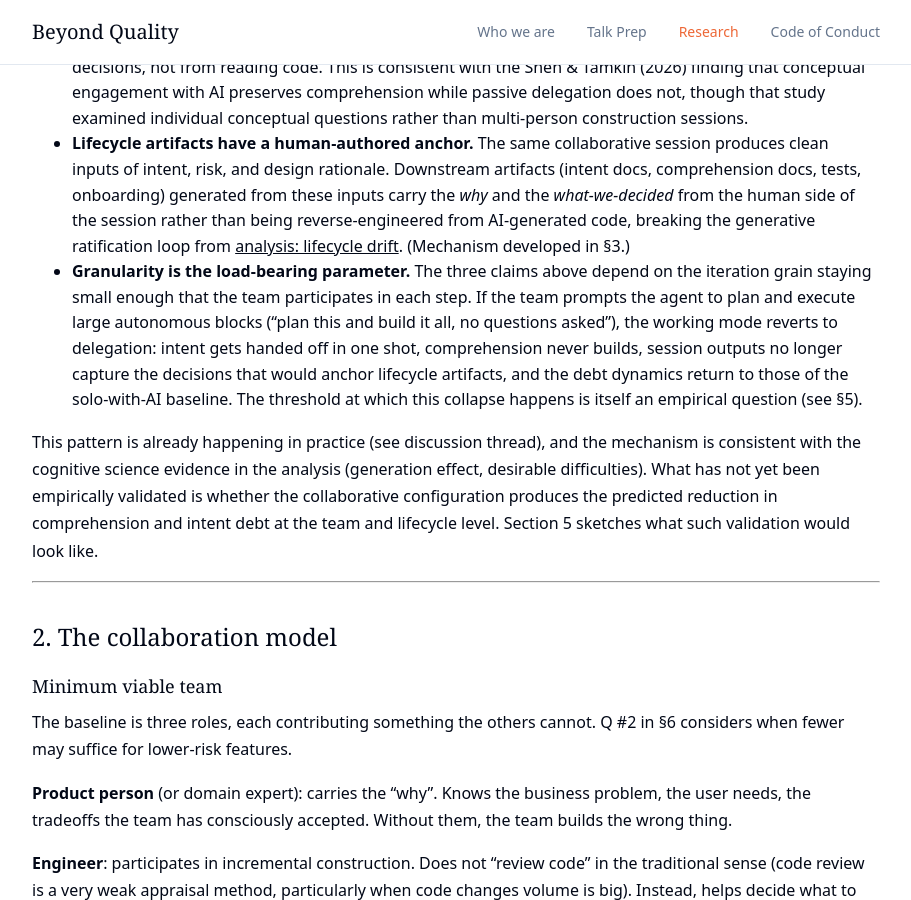
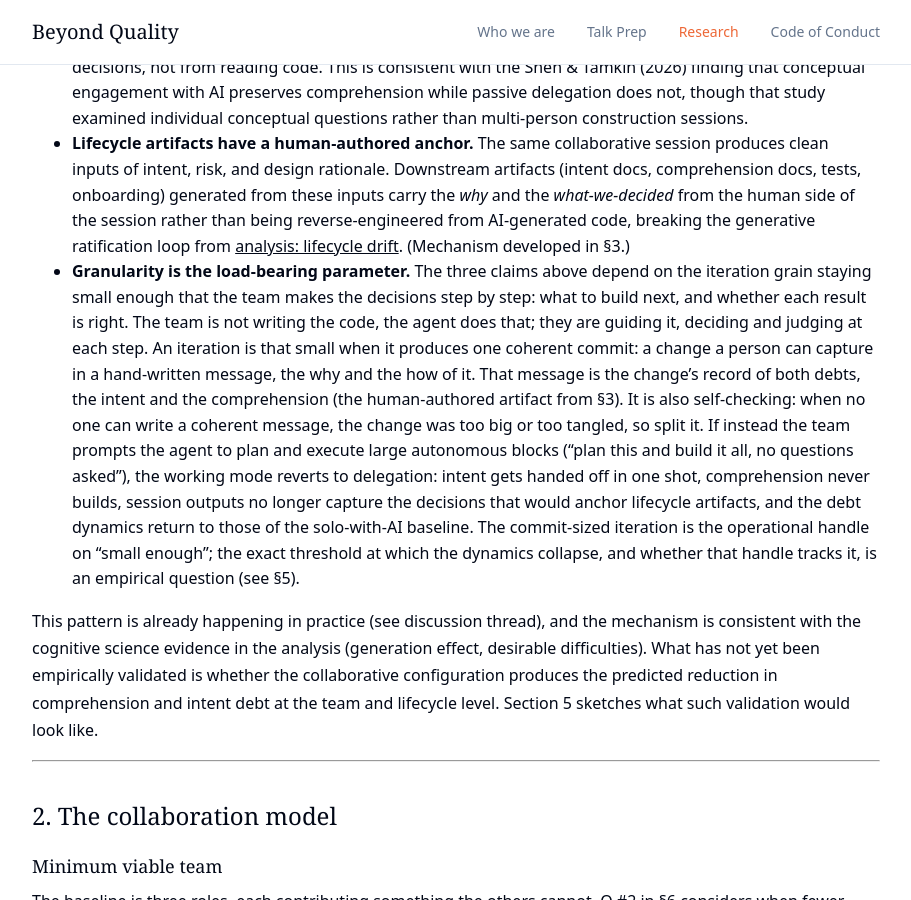
Before and after one commit to BeyondQuality/beyondquality, a Jekyll site: the page built from research/ai-era-testing/proposal.md, in a window 1280 px wide and 900 px high, scrolled down 1376 px. Shown: the whole window, without its empty margins (184-1095 px from the left). Built offline with Jekyll 4.4.1, drawn with Linux system fonts in a browser that asks for light colours; our own code applies the rules of GitHub Pages for plain Markdown files.

Commit message:
claryfied the commits importance

```diff
--- a/research/ai-era-testing/proposal.md
+++ b/research/ai-era-testing/proposal.md
@@ -31,7 +31,7 @@ The hypothesis: when two or more people collaborate at small iteration grain whi
 - **Intent debt does not accumulate during construction.** The people making the decisions are in the room while the thing is being built. Intent is never delegated during the session, so it cannot be lost there. (Lifecycle persistence is a separate problem; see §6.)
 - **Comprehension debt is structurally minimised.** The engineer participates in incremental construction: they help decide what to build, they see each small step emerge in the context of decisions they just made, they are in a dialogue with the agent. The comprehension they maintain comes from participation in the decisions, not from reading code. This is consistent with the Shen & Tamkin (2026) finding that conceptual engagement with AI preserves comprehension while passive delegation does not, though that study examined individual conceptual questions rather than multi-person construction sessions.
 - **Lifecycle artifacts have a human-authored anchor.** The same collaborative session produces clean inputs of intent, risk, and design rationale. Downstream artifacts (intent docs, comprehension docs, tests, onboarding) generated from these inputs carry the *why* and the *what-we-decided* from the human side of the session rather than being reverse-engineered from AI-generated code, breaking the generative ratification loop from [analysis: lifecycle drift](analysis-lifecycle.md). (Mechanism developed in §3.)
-- **Granularity is the load-bearing parameter.** The three claims above depend on the iteration grain staying small enough that the team participates in each step. If the team prompts the agent to plan and execute large autonomous blocks ("plan this and build it all, no questions asked"), the working mode reverts to delegation: intent gets handed off in one shot, comprehension never builds, session outputs no longer capture the decisions that would anchor lifecycle artifacts, and the debt dynamics return to those of the solo-with-AI baseline. The threshold at which this collapse happens is itself an empirical question (see §5).
+- **Granularity is the load-bearing parameter.** The three claims above depend on the iteration grain staying small enough that the team makes the decisions step by step: what to build next, and whether each result is right. The team is not writing the code, the agent does that; they are guiding it, deciding and judging at each step. An iteration is that small when it produces one coherent commit: a change a person can capture in a hand-written message, the why and the how of it. That message is the change's record of both debts, the intent and the comprehension (the human-authored artifact from §3). It is also self-checking: when no one can write a coherent message, the change was too big or too tangled, so split it. If instead the team prompts the agent to plan and execute large autonomous blocks ("plan this and build it all, no questions asked"), the working mode reverts to delegation: intent gets handed off in one shot, comprehension never builds, session outputs no longer capture the decisions that would anchor lifecycle artifacts, and the debt dynamics return to those of the solo-with-AI baseline. The commit-sized iteration is the operational handle on "small enough"; the exact threshold at which the dynamics collapse, and whether that handle tracks it, is an empirical question (see §5).
 
 This pattern is already happening in practice (see discussion thread), and the mechanism is consistent with the cognitive science evidence in the analysis (generation effect, desirable difficulties). What has not yet been empirically validated is whether the collaborative configuration produces the predicted reduction in comprehension and intent debt at the team and lifecycle level. Section 5 sketches what such validation would look like.
 
```
